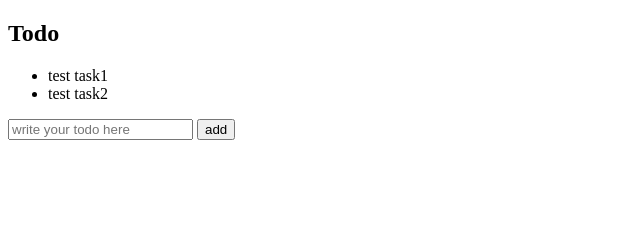
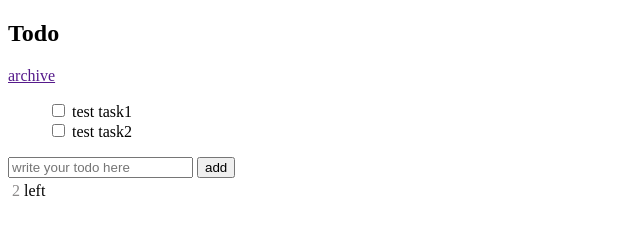
Before and after one commit to frankxin/Learn-Summary, a plain HTML site: page angularJS/todo-mvc/index.html in a window 1280 px wide. Shown: the whole page, without its empty margins (0-640 px from the left). Drawn offline with nearby package versions, Linux system fonts and the light colour scheme.

Commit message:
angular todo

```diff
--- a/angularJS/todo-mvc/index.html
+++ b/angularJS/todo-mvc/index.html
@@ -10,9 +10,11 @@
     <div id="wrap">
       <h2>Todo</h2>
       <div id="main-wrap" ng-controller="todoListControler as todoList">
+        <a href="" ng-click="todoList.archive()">archive</a>
         <ul>
           <li ng-repeat="todo in todoList.todos">
-            <span class="done-{{todo.done}}">{{todo.text}}</span>
+            <input type="checkbox" ng-model="todo.done">
+            <span class="done-{{todo.done}}" ng-click="todoList.changeText()">{{todo.text}}</span>
           </li>
         </ul>
         <span></span>
@@ -20,6 +22,7 @@
           <input type="text" ng-model="todoList.newTodoText" placeholder="write your todo here"/>
           <input class="btn-primary" type="submit" value="add">
         </form>
+        <span class="sum">{{todoList.remaining()}}</span>left
       </div>
     </div>
 
--- a/angularJS/todo-mvc/src/todoList/todoList.css
+++ b/angularJS/todo-mvc/src/todoList/todoList.css
@@ -0,0 +1,12 @@
+li{
+  list-style: none;
+}
+.done-true {
+  text-decoration: line-through;
+  color: grey;
+}
+.sum{
+  display: inline-block;
+  margin: 4px;
+  color:#8C8A8A;
+}
--- a/angularJS/todo-mvc/src/todoList/todoList.js
+++ b/angularJS/todo-mvc/src/todoList/todoList.js
@@ -2,6 +2,7 @@ var todoApp = angular.module('todoApp',[]);
 
 todoApp.controller('todoListControler',function(){
 
+  //model
   this.todos = [{
     text: "test task1",
     done: false
@@ -17,5 +18,28 @@ todoApp.controller('todoListControler',function(){
     this.newTodoText = "";
 
   }
+
+  this.remaining = function(){
+
+    var count = 0;
+    angular.forEach(this.todos , function(todo){
+      count += todo.done ? 0 : 1;
+    })
+    return count;
+
+  }
+
+  this.archive = function(){
+
+    var newTodos = [],
+        todos = this.todos
+
+    angular.forEach(this.todos , function(todo,key){
+      if(!todo.done){newTodos.push(todo)}
+    })
+
+    this.todos = newTodos;
+
+  }
   console.log(this)
 })
```
